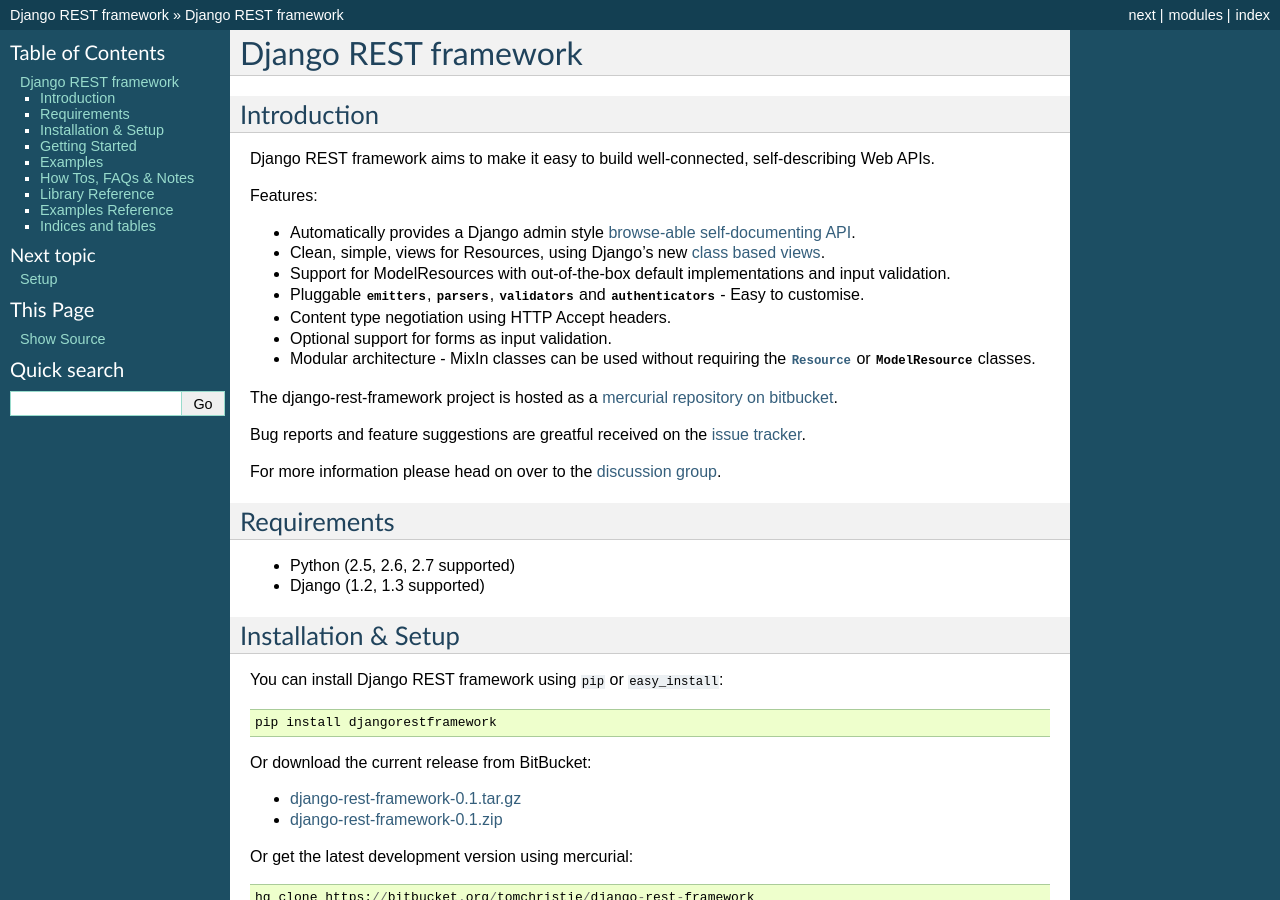
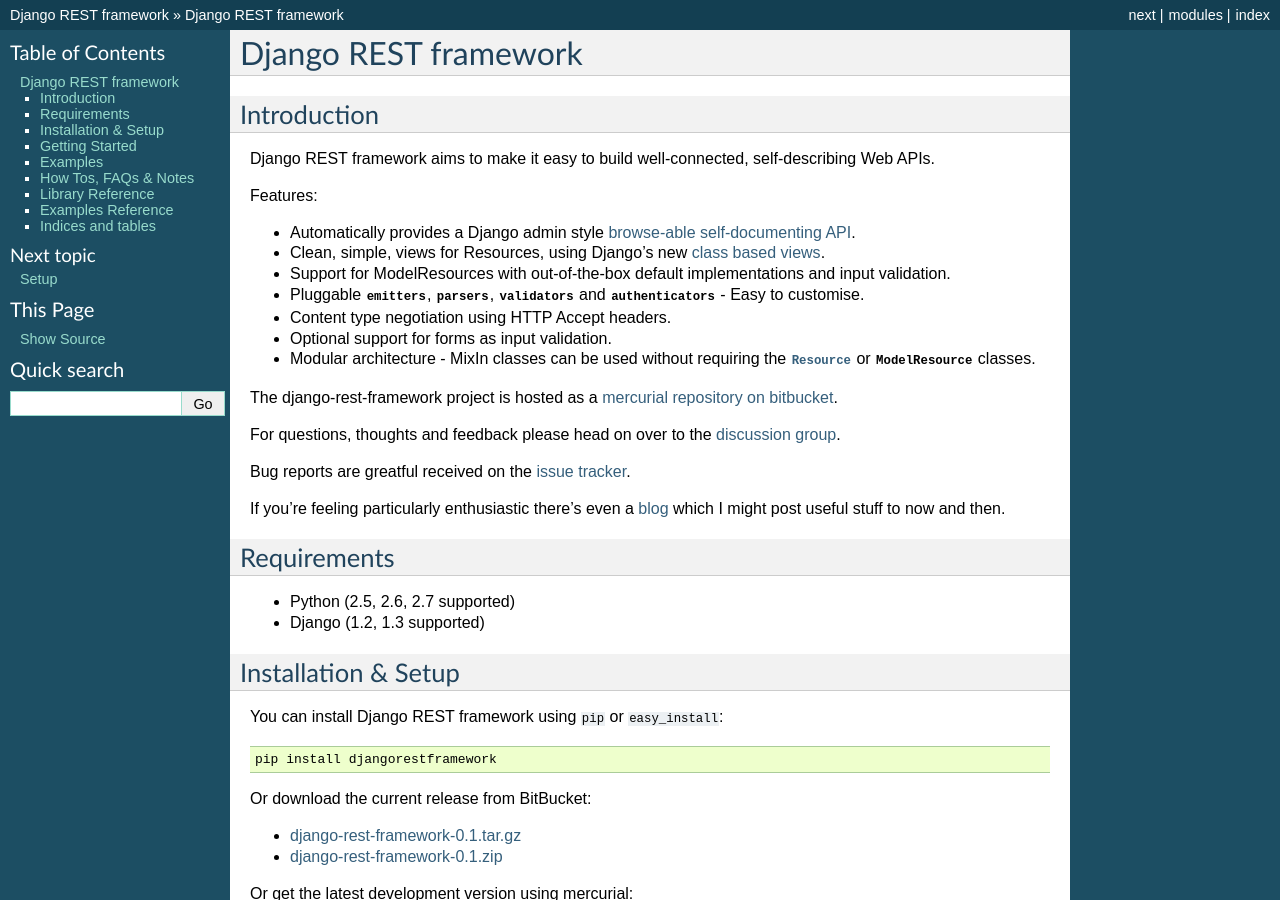
Before and after one commit to kartikeya1213/django-rest-framework, a Sphinx documentation site: the page built from docs/index.rst, in a window 1280 px wide and 900 px high. Built offline with Sphinx 7.4.7, drawn with Linux system fonts in a browser that asks for light colours.

Commit message:
More nonsense in the docs

```diff
--- a/docs/index.rst
+++ b/docs/index.rst
@@ -23,10 +23,11 @@ Features:
 
 The django-rest-framework project is hosted as a `mercurial repository on bitbucket <https://bitbucket.org/tomchristie/django-rest-framework>`_.
 
-Bug reports and feature suggestions are greatful received on the `issue tracker <https://bitbucket.org/tomchristie/django-rest-framework/issues?sort=version>`_.
+For questions, thoughts and feedback please head on over to the `discussion group <http://groups.google.com/group/django-rest-framework>`_.
 
-For more information please head on over to the `discussion group <http://groups.google.com/group/django-rest-framework>`_.
+Bug reports are greatful received on the `issue tracker <https://bitbucket.org/tomchristie/django-rest-framework/issues?sort=version>`_.
 
+If you're feeling particularly enthusiastic there's even a `blog <http://blog.django-rest-framework.org>`_ which I might post useful stuff to now and then.
 
 Requirements
 ------------
```
